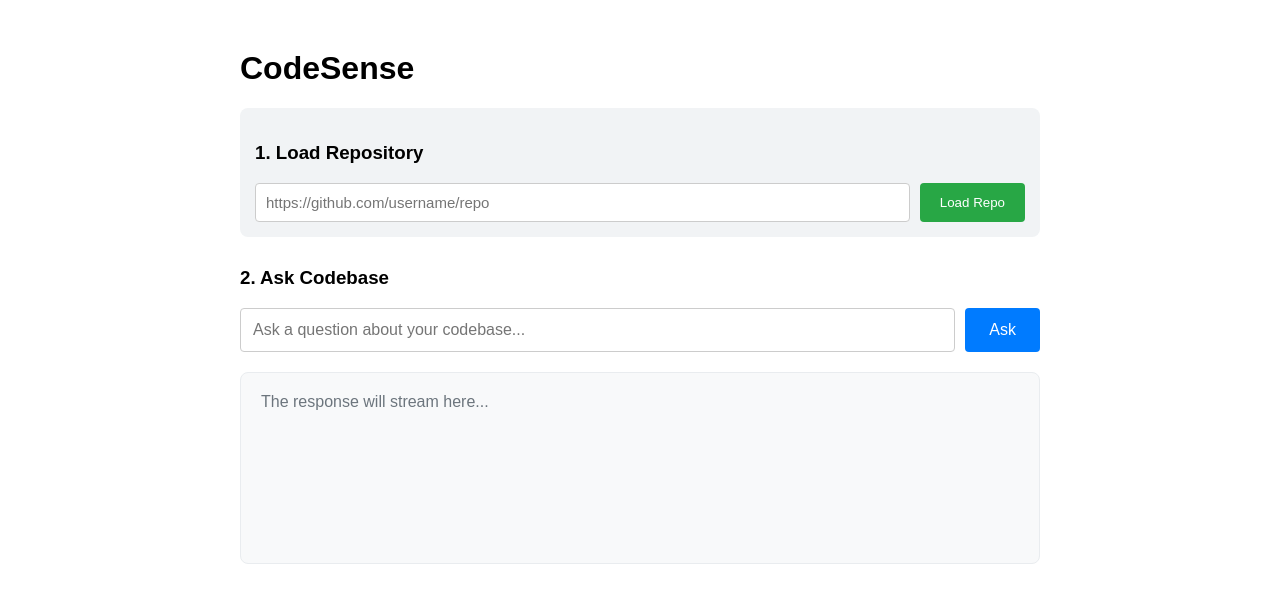
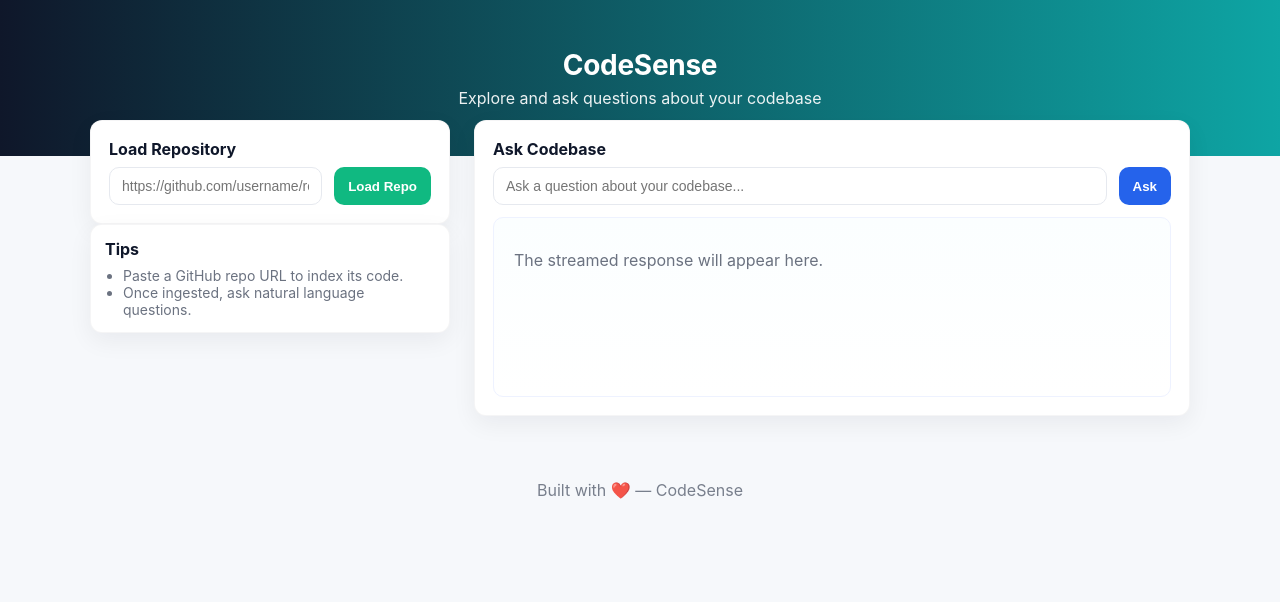
Before and after one commit to Srikanth-coder-max/codesense, a React (Create React App) app in the folder frontend/: page / in a window 1280 px wide. Shown: the top 602 px of the page. Built offline with nearby package versions, Linux system fonts and the light colour scheme.

Commit message:
Updated UI and docker file

```diff
--- a/frontend/src/App.css
+++ b/frontend/src/App.css
@@ -1,38 +1,86 @@
-.App {
+.app-root {
+  font-family: Inter, ui-sans-serif, system-ui, -apple-system, "Segoe UI", Roboto, "Helvetica Neue", Arial;
+  color: #0f172a;
+  background: #f6f8fb;
+  min-height: 100vh;
+}
+
+:root{
+  --bg: #f6f8fb;
+  --card: #ffffff;
+  --muted: #6b7280;
+  --primary: #2563eb;
+  --accent: #06b6d4;
+  --accent-2: #10b981;
+  --radius: 12px;
+}
+
+.app-hero{
+  background: linear-gradient(90deg,#0f172a 0%, #0ea5a4 100%);
+  color: white;
+  padding: 48px 12px;
   text-align: center;
 }
 
-.App-logo {
-  height: 40vmin;
-  pointer-events: none;
+.app-hero .brand{
+  font-size: 28px;
+  margin: 0;
+  letter-spacing: -0.01em;
 }
 
-@media (prefers-reduced-motion: no-preference) {
-  .App-logo {
-    animation: App-logo-spin infinite 20s linear;
-  }
+.app-hero .subtitle{
+  margin: 6px 0 0 0;
+  opacity: 0.92;
 }
 
-.App-header {
-  background-color: #282c34;
-  min-height: 100vh;
-  display: flex;
-  flex-direction: column;
-  align-items: center;
-  justify-content: center;
-  font-size: calc(10px + 2vmin);
-  color: white;
+.app-container{
+  max-width: 1100px;
+  margin: -36px auto 40px;
+  display: grid;
+  grid-template-columns: 360px 1fr;
+  gap: 24px;
+  padding: 0 16px;
 }
 
-.App-link {
-  color: #61dafb;
+.left-col, .right-col{ }
+
+.card{
+  background: var(--card);
+  padding: 18px;
+  border-radius: var(--radius);
+  box-shadow: 0 8px 24px rgba(15,23,42,0.06);
+  border: 1px solid rgba(15,23,42,0.04);
 }
 
-@keyframes App-logo-spin {
-  from {
-    transform: rotate(0deg);
-  }
-  to {
-    transform: rotate(360deg);
-  }
+.card.small{ padding: 14px; font-size: 14px; }
+
+.card-title{ margin: 0 0 8px 0; font-size: 16px; }
+
+.form-row{ display:flex; gap:12px; margin-top: 8px; }
+
+.input{ flex:1; padding: 10px 12px; border-radius: 10px; border: 1px solid #e6e9ef; font-size: 14px; background: #fff; }
+
+.btn{ padding: 10px 14px; border-radius: 10px; cursor: pointer; font-weight: 600; border: none; }
+.btn.primary{ background: var(--accent-2); color: white; }
+.btn.accent{ background: var(--primary); color: white; }
+.btn.ghost{ background: transparent; border: 1px solid #e6e9ef; color: var(--muted); }
+
+.status{ margin-top: 10px; color: var(--muted); font-weight: 600; font-size: 13px; }
+
+.tips{ margin: 0; padding-left: 18px; color: var(--muted); font-size: 14px; }
+
+.result-card{ margin-top: 12px; min-height: 150px; border-radius: 10px; padding: 14px; background: linear-gradient(180deg,#fbfeff, #ffffff); border: 1px solid #eef2ff; }
+
+.empty{ color: var(--muted); padding: 18px 6px; }
+
+.markdown-output{ line-height: 1.6; color: #0f172a; }
+
+.row-right{ display:flex; justify-content: flex-end; margin-top: 12px; }
+
+.loader{ color: var(--muted); font-weight:600; font-size:15px; }
+
+.app-footer{ text-align:center; padding:24px 12px; color:var(--muted); opacity:0.9; }
+
+@media (max-width: 880px){
+  .app-container{ grid-template-columns: 1fr; margin-top: 12px; }
 }
--- a/frontend/src/App.js
+++ b/frontend/src/App.js
@@ -1,5 +1,6 @@
 import React, { useState } from 'react';
 import ReactMarkdown from 'react-markdown';
+import './App.css';
 
 function App() {
   // --- New States for GitHub Ingestion ---
@@ -93,71 +94,82 @@ function App() {
   };
 
   return (
-    <div style={{ maxWidth: '800px', margin: '50px auto', fontFamily: 'sans-serif' }}>
-      <h1>CodeSense</h1>
+    <div className="app-root">
+      <header className="app-hero">
+        <div className="app-hero-inner">
+          <h1 className="brand">CodeSense</h1>
+          <p className="subtitle">Explore and ask questions about your codebase</p>
+        </div>
+      </header>
 
-      {/* --- Step 1: Ingest Repo UI --- */}
-      <div style={{ background: '#f1f3f5', padding: '15px', borderRadius: '8px', marginBottom: '30px' }}>
-        <h3>1. Load Repository</h3>
-        <form onSubmit={handleIngest} style={{ display: 'flex', gap: '10px' }}>
+      <main className="app-container">
+        <div className="left-col">
+          <div className="card">
+            <h2 className="card-title">Load Repository</h2>
+            <form onSubmit={handleIngest} className="form-row">
               <input
+                className="input"
                 type="text"
                 value={githubUrl}
                 onChange={(e) => setGithubUrl(e.target.value)}
                 placeholder="https://github.com/username/repo"
-            style={{ flex: 1, padding: '10px', fontSize: '15px', borderRadius: '4px', border: '1px solid #ccc' }}
                 disabled={isIngesting}
               />
-          <button
-            type="submit"
-            disabled={isIngesting || !githubUrl.trim()}
-            style={{ padding: '10px 20px', cursor: 'pointer', borderRadius: '4px', background: '#28a745', color: 'white', border: 'none' }}
-          >
+              <button className="btn primary" type="submit" disabled={isIngesting || !githubUrl.trim()}>
                 {isIngesting ? 'Loading...' : 'Load Repo'}
               </button>
             </form>
-        {ingestStatus && <p style={{ marginTop: '10px', fontSize: '14px', fontWeight: 'bold' }}>{ingestStatus}</p>}
+            {ingestStatus && <p className="status">{ingestStatus}</p>}
           </div>
 
-      {/* --- Step 2: Ask Questions UI --- */}
-      <h3>2. Ask Codebase</h3>
-      <form onSubmit={handleAsk} style={{ display: 'flex', gap: '10px', marginBottom: '20px' }}>
+          <div className="card small">
+            <h3 className="card-title">Tips</h3>
+            <ul className="tips">
+              <li>Paste a GitHub repo URL to index its code.</li>
+              <li>Once ingested, ask natural language questions.</li>
+            </ul>
+          </div>
+        </div>
+
+        <div className="right-col">
+          <div className="card">
+            <h2 className="card-title">Ask Codebase</h2>
+            <form onSubmit={handleAsk} className="form-row">
               <input
+                className="input"
                 type="text"
                 value={query}
                 onChange={(e) => setQuery(e.target.value)}
                 placeholder="Ask a question about your codebase..."
-          style={{ flex: 1, padding: '12px', fontSize: '16px', borderRadius: '4px', border: '1px solid #ccc' }}
                 disabled={isLoading}
               />
-        <button
-          type="submit"
-          disabled={isLoading || !query.trim()}
-          style={{ padding: '12px 24px', fontSize: '16px', cursor: 'pointer', borderRadius: '4px', background: '#007bff', color: 'white', border: 'none' }}
-        >
+              <button className="btn accent" type="submit" disabled={isLoading || !query.trim()}>
                 {isLoading ? 'Searching...' : 'Ask'}
               </button>
             </form>
 
-      {/* --- Results Display --- */}
-      <div style={{ background: '#f8f9fa', padding: '20px', borderRadius: '8px', minHeight: '150px', border: '1px solid #e9ecef' }}>
+            <div className="result-card">
               {answer ? (
-          <ReactMarkdown>{answer}</ReactMarkdown>
+                <div className="markdown-output"><ReactMarkdown>{answer}</ReactMarkdown></div>
               ) : isLoading ? (
-          <span style={{ color: '#6c757d', fontSize: '20px' }}>▋</span>
+                <div className="loader" aria-hidden>Searching…</div>
               ) : (
-          <p style={{ color: '#6c757d', margin: 0 }}>The response will stream here...</p>
+                <div className="empty">The streamed response will appear here.</div>
               )}
             </div>
 
             {answer && !isLoading && (
-        <button
-          onClick={() => { setAnswer(''); setQuery(''); }}
-          style={{ marginTop: '12px', padding: '6px 14px', cursor: 'pointer', borderRadius: '4px', background: 'transparent', border: '1px solid #ccc', color: '#6c757d', fontSize: '14px' }}
-        >
+              <div className="row-right">
+                <button className="btn ghost" onClick={() => { setAnswer(''); setQuery(''); }}>
                   Clear
                 </button>
+              </div>
             )}
+          </div>
+        </div>
+      </main>
+
+      <footer className="app-footer">Built with ❤️ — CodeSense</footer>
     </div>
   );
 }
```
Also changed, not shown: 1 other file (tests, documents, lock files or other folders). Lines whose indentation alone changed are shown as unchanged.
